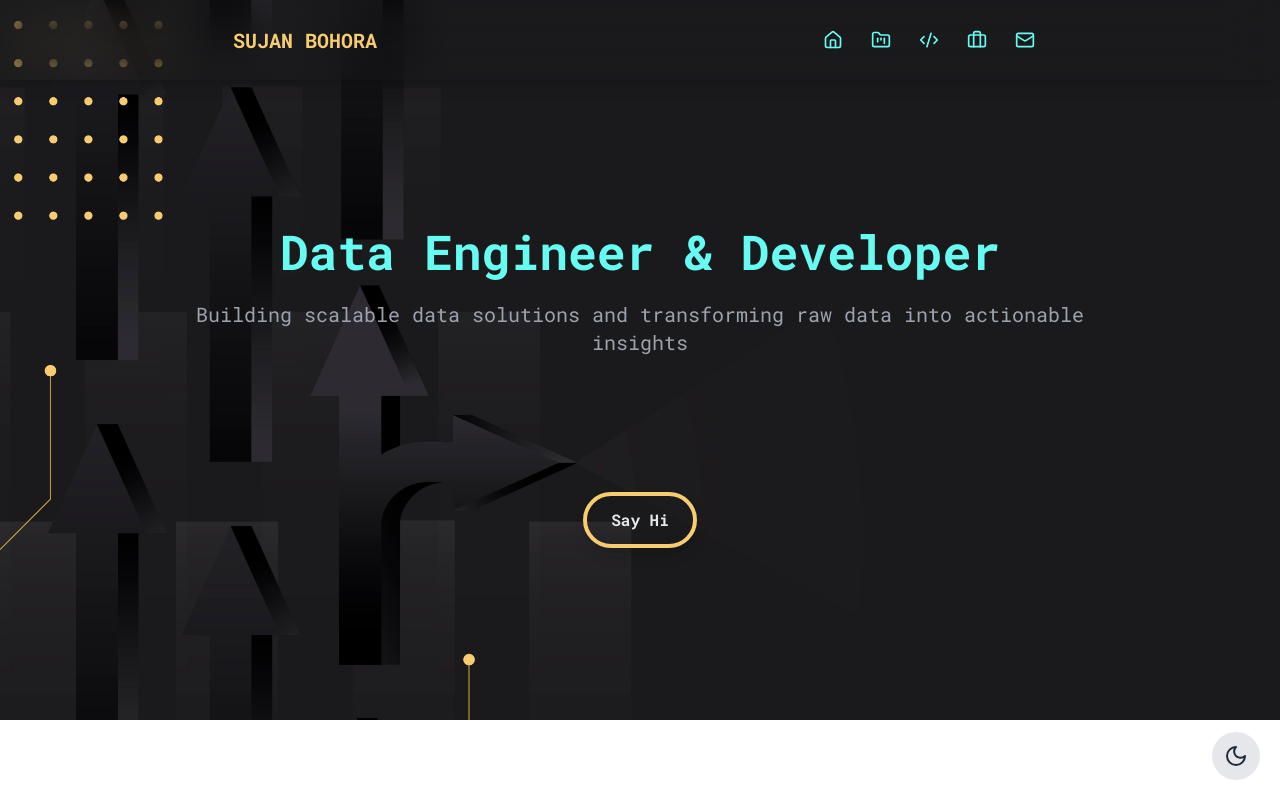
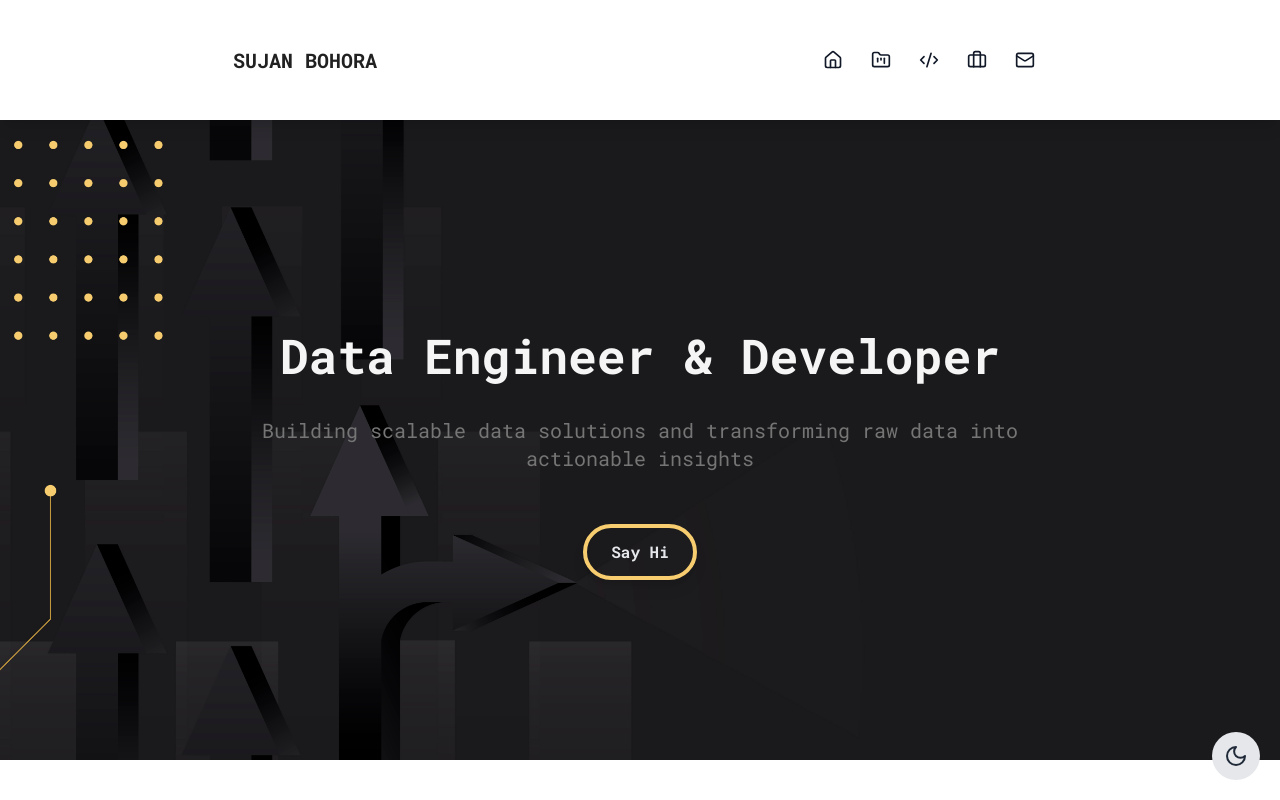
Before and after one commit to jansu11/website, a React (Vite) app: page / in a window 1280 px wide. Shown: the top 800 px of the page. Built offline with nearby package versions, Linux system fonts and the light colour scheme.

Commit message:
light mode

```diff
--- a/src/components/Footer.jsx
+++ b/src/components/Footer.jsx
@@ -1,6 +1,6 @@
 const Footer = () => {
     return (
-      <footer className="bg-primary dark:bg-gray-800  shadow-lg mt-12  backdrop-blur-xl border-t border-btgold rounded-lg ">
+      <footer className="bg-white dark:bg-primary  shadow-lg   backdrop-blur-xl border-t border-btgold rounded-lg ">
         <div className="max-w-7xl mx-auto px-4 py-6">
           <div className="flex flex-col md:flex-row justify-between items-center">
             <div className="text-secondary dark:text-gray-300">
--- a/src/components/Navbar.jsx
+++ b/src/components/Navbar.jsx
@@ -70,11 +70,11 @@ const navigation = [
 
 
   return (
-    <nav className="fixed top-0 left-0 right-0    backdrop-blur-xl shadow-lg z-50 transition-all duration-300">
+    <nav className="dark:fixed top-0 left-0 right-0 py-5   backdrop-blur-xl shadow-lg z-50 transition-all duration-300">
       <div className="max-w-7xl mx-auto px-4">
         <div className="flex justify-around align-middle h-20">
           <div className="flex items-center">
-            <Link to="/" className="text-xl font-bold dark:text-btgold-dark text-btgold-dark">
+            <Link to="/" className="text-xl font-bold dark:text-btgold-dark text-accent-light">
               SUJAN BOHORA
             </Link>
           </div>
@@ -87,9 +87,9 @@ const navigation = [
                 <Link
                   key={item.name}
                   to={item.href}
-                  className="group relative p-3 rounded-lg text-secondary-dark   transition-all duration-300"
+                  className="group relative p-3 rounded-lg dark:text-secondary-dark   transition-all duration-300"
                 >
-                  <Icon className="w-5 h-5 transition-transform duration-300 group-hover:scale-150" />
+                  <Icon className="w-5 h-5 transition-transform duration-300 group-hover:scale-150 " />
 
                   {/* Tooltip */}
                   <span className="absolute -bottom-10 left-1/2 -translate-x-1/2 px-3 py-1 bg-gray-900  text-white text-sm rounded-md opacity-0 group-hover:opacity-100 transition-opacity duration-300 whitespace-nowrap">
@@ -104,7 +104,7 @@ const navigation = [
           <div className="md:hidden flex items-center">
             <button
               onClick={() => setIsOpen(!isOpen)}
-              className="p-2 rounded-lg text-secondary-dark dark:text-gray-300 hover:bg-gray-700 hover:text-gray-50 dark:hover:bg-gray-700 transition-all duration-300"
+              className="p-2 rounded-lg text-accent-light dark:text-gray-300 hover:bg-gray-700 hover:text-gray-50 dark:hover:bg-gray-700 transition-all duration-300"
             >
               {isOpen ? (
                 <X className="w-6 h-6" />
@@ -125,8 +125,8 @@ const navigation = [
                   key={item.name}
                   to={item.href}
                   onClick={() => setIsOpen(false)}
-                  className="flex items-center space-x-3 px-4 py-3 dark:text-secondary-dark text-secondary-dark  hover:bg-gray-800
-                  hover:text-gray-300 dark:hover:bg-gray-700 dark:hover:text-gray-300 rounded-lg transition-all duration-300"
+                  className="flex items-center space-x-3 px-4 py-3 dark:text-secondary-dark text-accent-light hover:bg-gray-800
+                  hover:text-gray-300 dark:hover:bg-gray-700 rounded-lg transition-all duration-300 "
                 >
                   <Icon className="w-5 h-5" />
                   <span>{item.name}</span>
--- a/src/pages/Home.jsx
+++ b/src/pages/Home.jsx
@@ -10,15 +10,15 @@ const Home = () => {
     <div className="max-w-full">
       {/* Hero Section */}
       <Section bgColor=""
-          className=" min-w-full max-h-[90vh] bg-[url('/bg2.jpg')] bg-cover bg-center bg-no-repeat h-screen sm:bg-left-top md:bg-left-top mb-10 pb-10"
+          className=" min-w-full max-h-[80vh] bg-[url('/bg2.jpg')] bg-cover bg-center bg-no-repeat h-screen sm:bg-left-top md:bg-left-top mb-10 pb-10"
       >
 
 
 
-        <div className="min-h-full grid grid-rows-3 max-w-4xl mx-auto my-4 py-3 text-center">
-          <div className='flex items-end justify-center'>
+        <div className="min-h-full flex flex-col  items-center justify-center max-w-4xl mx-auto my-4 py-3 text-center">
+          <div className=''>
             <motion.h1
-              className="text-5xl font-bold dark:text-secondary-dark text-secondary-dark mb-6"
+              className="text-5xl font-bold dark:text-secondary-dark text-secondary-light mb-6"
               initial={{ opacity: 0, y: 20 }}
               animate={{ opacity: 1, y: 0 }}
               transition={{ duration: 0.5, delay: 0.2 }}
@@ -28,23 +28,21 @@ const Home = () => {
 
           </div>
           <motion.p
-            className="text-xl text-supporting1 dark:text-gray-300 text-gray-400"
+            className="text-xl m-3 text-supporting1 dark:text-gray-300 text-primary-light"
             initial={{ opacity: 0 }}
             animate={{ opacity: 1 }}
             transition={{ duration: 0.5, delay: 0.4 }}
           >
             Building scalable data solutions and transforming raw data into actionable insights
           </motion.p>
-          <div className='flex items-start justify-center'>
             <button
-            className="px-6 py-3   hover:bg-primary hover:text-secondary-dark
+            className="px-6 py-3 m-10  hover:bg-primary hover:text-secondary-dark
              text-gray-200 font-semibold rounded-full bg-transparent border-4  border-btgold-dark shadow-lg transition-all duration-300"
             onClick={() => alert("Hello! Thanks for stopping by.")}
             >
             Say Hi
             </button>
 
-          </div>
         </div>
 
       </Section>
@@ -64,12 +62,12 @@ const Home = () => {
 
       {/* Skills Section */}
       <Section bgColor="bg-transparent dark:bg-primary-dark ">
-        <div className="lg:w-3/5 mx-auto">
-          <h2 className="text-3xl font-bold text-gray-300 dark:text-white mb-8 text-center">
+        <div className="lg:w-3/5 mx-auto mb-10 pb-10">
+          <h2 className="text-3xl font-bold text-accent-light dark:text-white mb-16 text-center">
             Technical Skills
           </h2>
             <motion.div
-              className="dark:bg-primary-dark bg-transparent  rounded-lg shadow-lg m-0 p-0"
+              className="dark:bg-primary-dark bg-transparent  rounded-lg shadow-lg mt-0 p-0"
               whileHover={{ scale: 1.02 }}
               transition={{ duration: 0.2 }}
             >
@@ -82,9 +80,9 @@ const Home = () => {
       </Section>
 
       {/* Contact Preview Section */}
-      <Section bgColor="bg-primary dark:from-gray-900 dark:to-gray-800 py-0 h-full">
+      <Section bgColor="bg-primary-light dark:bg-primary-dark dark:from-gray-900 dark:to-gray-800 py-0 h-full">
         <div className="min-w-full text-center  flex flex-col justify-between max-h-24 ">
-          <h2 className="text-3xl  font-bold text-gray-300 dark:text-white mb-8 justify-start   ">
+          <h2 className="text-3xl  font-bold text-gray-50 dark:text-white mb-8 justify-start   ">
             Contact me
           </h2>
           <motion.div
@@ -95,19 +93,19 @@ const Home = () => {
 
             <a
               href="#contact"
-              className="text-btgold  hover:text-white  transition-all mx-5 px-5"
+              className="dark:text-btgold-dark dark:hover:text-white  hover:text-white text-gray-900 transition-all mx-5 px-5"
             >
               <TechLogo key={'github'} name={'GitHub'} className='h-8 w-8 hover:h-12 hover:w-12 transition-all duration-300'></TechLogo>
             </a>
             <a
               href="#contact"
-              className="text-btgold  hover:text-white  transition-all"
+              className="dark:text-btgold-dark dark:hover:text-white hover:text-white text-gray-900 transition-all mx-5 px-5"
             >
               <TechLogo key={'linkedIn'} name={'LinkedIn'} className='h-8 w-8 hover:h-12 hover:w-12 transition-all duration-300'></TechLogo>
             </a>
             <a
               href="#contact"
-              className="text-btgold  hover:text-white  transition-all mx-5 px-5"
+              className="dark:text-btgold-dark dark:hover:text-white hover:text-white text-gray-900 transition-all mx-5 px-5"
             >
               <TechLogo key={'gmail'} name={'Email'} className='h-8 w-8 hover:h-12 hover:w-12 transition-all duration-300'></TechLogo>
             </a>
```
